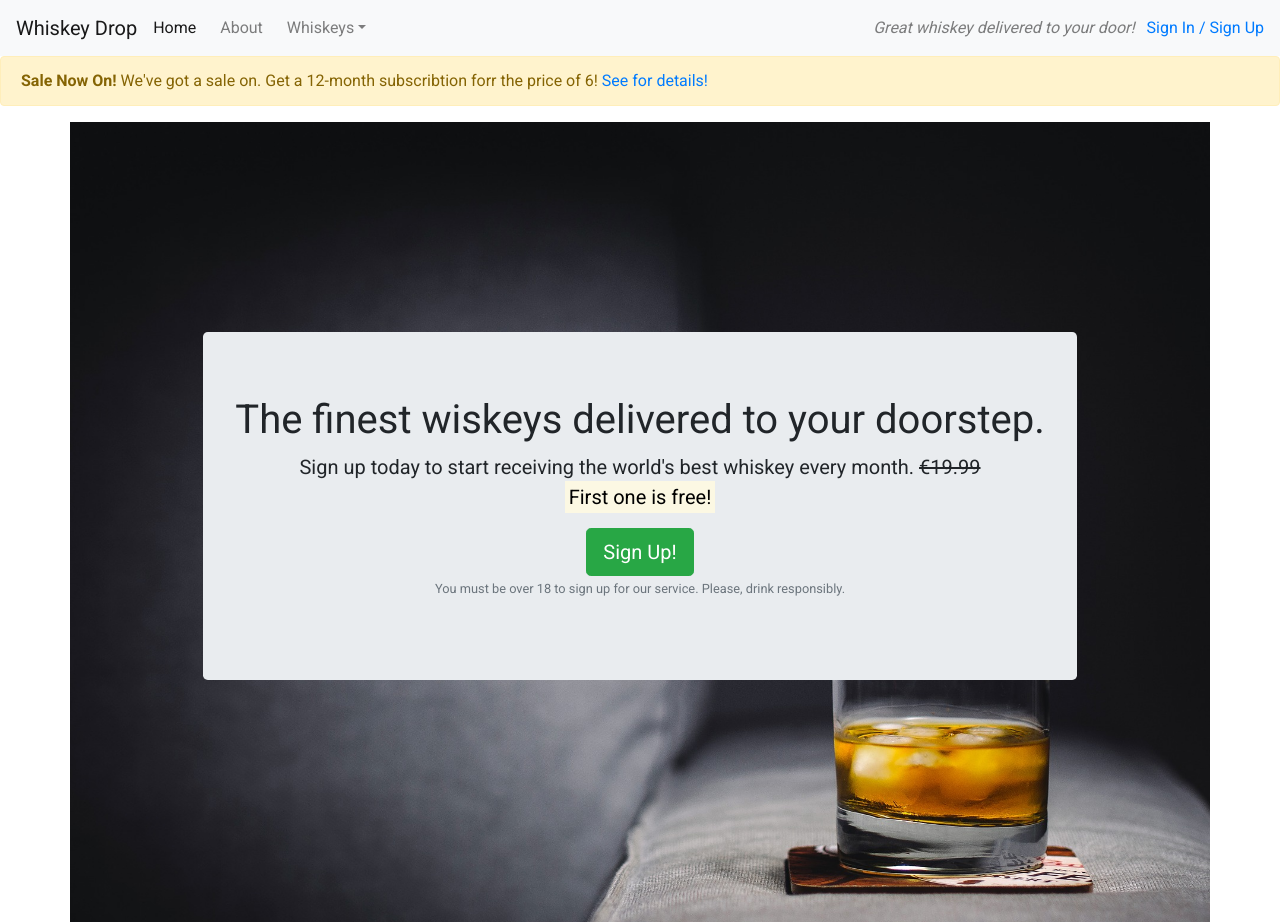
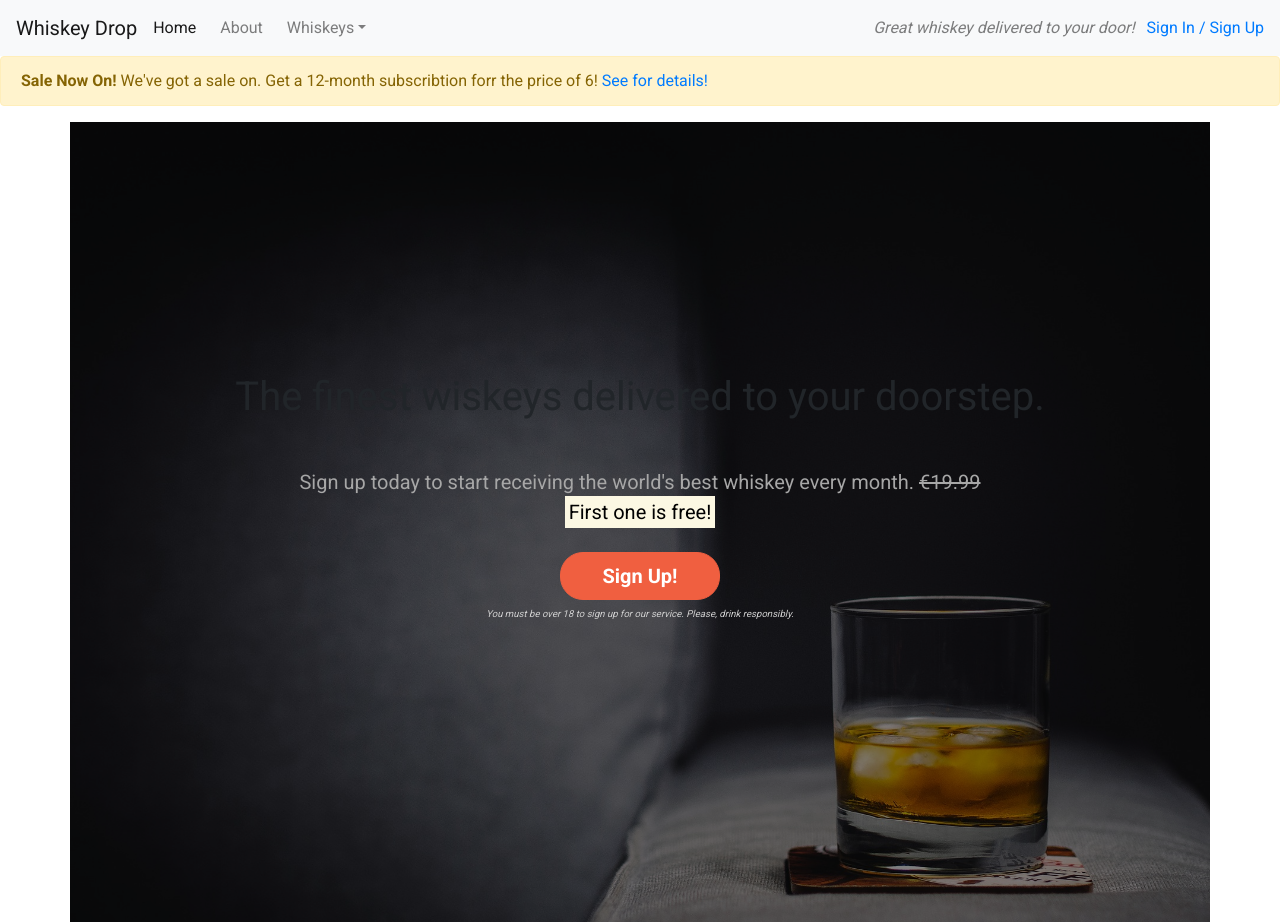
Before and after one commit to B-art-W/whisky_drop, a plain HTML site: page index.html in a window 1280 px wide. Shown: the top 922 px of the page. Drawn offline with nearby package versions, Linux system fonts and the light colour scheme.

Commit message:
styling the call out container

```diff
--- a/css/style.css
+++ b/css/style.css
@@ -20,8 +20,78 @@ body{
     position: relative;
 }
 
+.opaque-overlay{
+    position: absolute;
+    top: 0px;
+    left: 0px;
+    height: 100%;
+    width: 100%;
+    background-color: rgba(0,0,0,0.5);
+}
+
 .features-container{}
 
 .quotes-container{}
 
 .table-container{}
+
+/*Block dividers*/
+
+.block-divider {
+    width: 75px;
+    height: 5px;
+    border: 0;
+}
+
+.block-divider--orange{
+    background-color: #f05f40;
+}
+
+.block-divider--short{
+    width: 35px;
+}
+
+/*Jumbotron*/
+
+.jumbotron{
+    background-color: transparent;
+}
+
+.jumbotron-header{
+    color: white;
+    font-weight: bold;
+    margin-bottom: 30px;
+}
+
+.jumbotron .lead{
+    margin: 25px 0;
+    color: #a7a7a7;
+}
+
+.jumbotron small {
+    font-size: 60%;
+    font-style: italic;
+    color: #d0d0d0;
+}
+
+/*Buttons*/
+
+.btn--cta {
+    font-weight: bold;
+    border-radius: 23px;
+    width: 160px;
+}
+
+.btn--red {
+    color: white;
+    background-color: #f05f40;
+    border-color: #f05f40;
+}
+
+.btn--red:hover,
+.btn--red:active,
+.btn--red:focus,
+.btn--red:active:focus {
+    background-color: #df4929;
+    border-color: #df4929;
+}
--- a/index.html
+++ b/index.html
@@ -50,15 +50,17 @@
         </div>
     </div>
     <div class="container fluid callout-container">
+        <div class="opaque-overlay">&nbsp;</div>
         <div class="row">
             <div class="col-12">
                 <section class="callout jumbotron text-center">
                     <h1>The finest wiskeys delivered to your doorstep.</h1>
+                    <hr class="block-divider divider--orange">
                     <p class="lead">Sign up today to start receiving the world's best whiskey every month.
                         <s class="d-none d-sm-inline">€19.99</s>
                         <span class="d-inline d-sm-inline"><br></span>
                         <strong><mark>First one is free!</mark></strong></p>
-                    <button class="btn btn-success btn-lg" data-toggle="modal" data-target="#signupModal">Sign Up!</button>
+                    <button class="btn btn-lg btn--cta btn--red" data-toggle="modal" data-target="#signupModal">Sign Up!</button>
                     <p class="text-muted"><small>You must be over 18 to sign up for our service. Please, drink responsibly.</small></p>
                 </section>
             </div>
```
